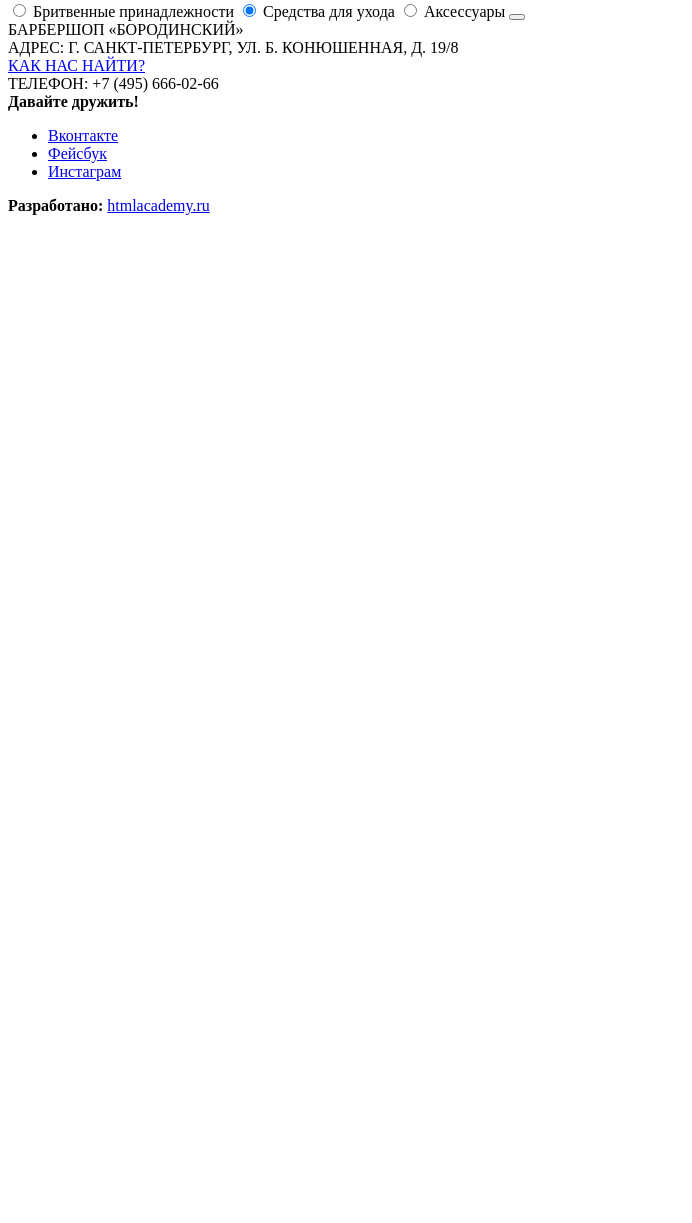
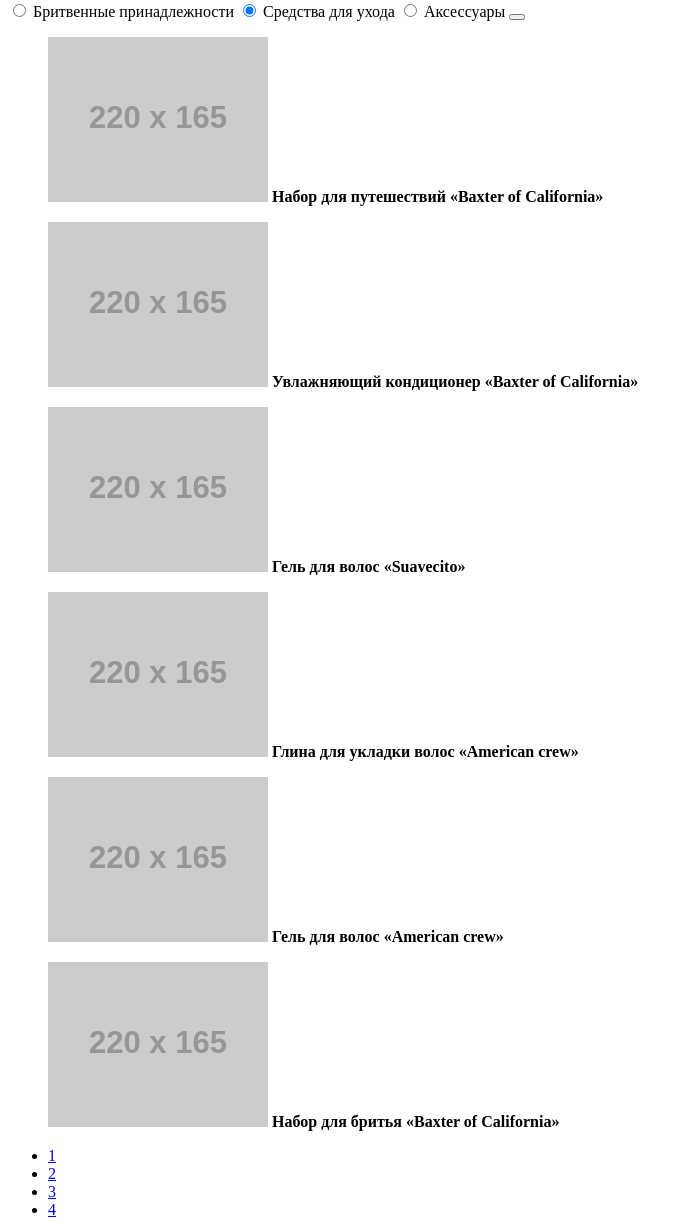
Before and after one commit to klikinstall/115964-barbershop, a plain HTML site: page barbershop-shop.html in a window 1280 px wide. Shown: the part 412-1635 px from the top of the page, without its empty margins (0-692 px from the left). Before the commit the page ends 800 px from the top, so only its background shows below. Drawn offline with Linux system fonts and the light colour scheme; placeholder pictures from the web are drawn by us.

Commit message:
Доразметил барбершоп-шоп

```diff
--- a/barbershop-shop.html
+++ b/barbershop-shop.html
@@ -61,18 +61,50 @@
                     <h3>Группы товаров:</h3>
                     <label>
                         <input type="radio" name="groups" value="razor">
-                            Бритвенные принадлежности
+                        Бритвенные принадлежности
                     </label>
                     <label>
                         <input type="radio" name="groups" value="care" checked>
-                            Средства для ухода
+                        Средства для ухода
                     </label>
                     <label>
                         <input type="radio" name="groups" value="accessories">
-                            Аксессуары
+                        Аксессуары
                     </label>
                     <button type="submit"></button>
                 </form>
+            </div>
+            <div class="goods_photos">
+                <figure class="products">
+                    <img src="http://placehold.it/220x165" width="220" height="165" alt="set" />
+                    <b>Набор для путешествий <span>«Baxter of California»</span></b>
+                </figure>
+                <figure class="products">
+                    <img src="http://placehold.it/220x165" width="220" height="165" alt="conditioning" />
+                    <b>Увлажняющий кондиционер <span>«Baxter of California»</span></b>
+                </figure>
+                <figure class="products">
+                    <img src="http://placehold.it/220x165" width="220" height="165" alt="gel" />
+                    <b>Гель для волос <span>«Suavecito»</span></b>
+                </figure>
+                <figure class="products">
+                    <img src="http://placehold.it/220x165" width="220" height="165" alt="clay" />
+                    <b>Глина для укладки волос <span>«American crew»</span></b>
+                </figure>
+                <figure class="products">
+                    <img src="http://placehold.it/220x165" width="220" height="165" alt="gel2" />
+                    <b>Гель для волос <span>«American crew»</span></b>
+                </figure>
+                <figure class="products">
+                    <img src="http://placehold.it/220x165" width="220" height="165" alt="shaving" />
+                    <b>Набор для бритья <span>«Baxter of California»</span></b>
+                </figure>
+                <ul>
+                    <li><a href="#">1</a></li>
+                    <li class="active"><a href="#">2</a></li>
+                    <li><a href="#">3</a></li>
+                    <li><a href="#">4</a></li>
+                </ul>
             </div>
         </div>
     </main>
```
